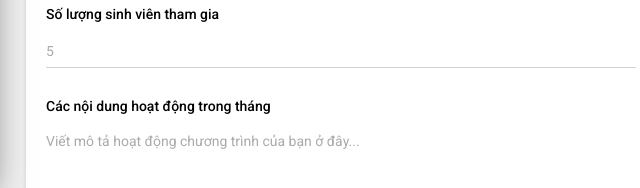
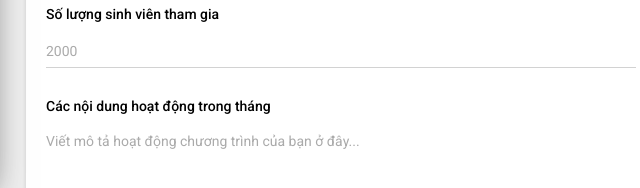
Before and after one commit to LeHaiDangSPKT/Y-HCMUTE, a website: page examples/user.html in a window 1280 px wide. Shown: the part 612-800 px from the top of the page, 264-904 px from the left. Drawn offline with nearby package versions, Linux system fonts and the light colour scheme; some packages are replaced by stand-ins of ours; a script that the page names is missing.

Commit message:
Update user.html

```diff
--- a/examples/user.html
+++ b/examples/user.html
@@ -311,7 +311,7 @@ The above copyright notice and this permission notice shall be included in all c
 
                     <div class="form-group">
                       <label for="tong_sv" class="bmd-label-floating">Số lượng sinh viên tham gia</label>
-                      <input id="tong_sv" name="entry.1838658703" type="number" placeholder="5" class="form-control bmd-label-floating" required>
+                      <input id="tong_sv" name="entry.1838658703" type="number" placeholder="2000" class="form-control bmd-label-floating" required>
                       <span class="form-message"></span>
                     </div>
 
```
